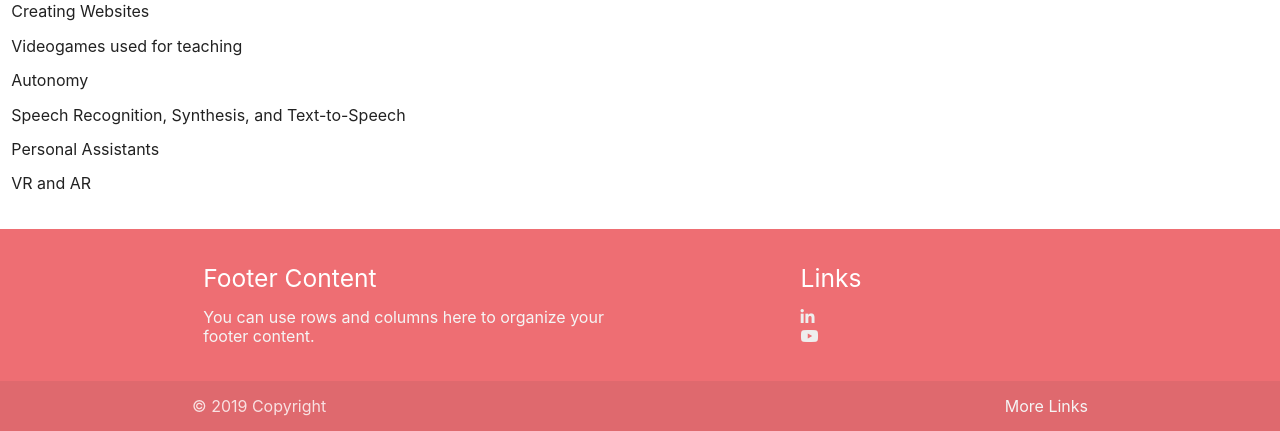
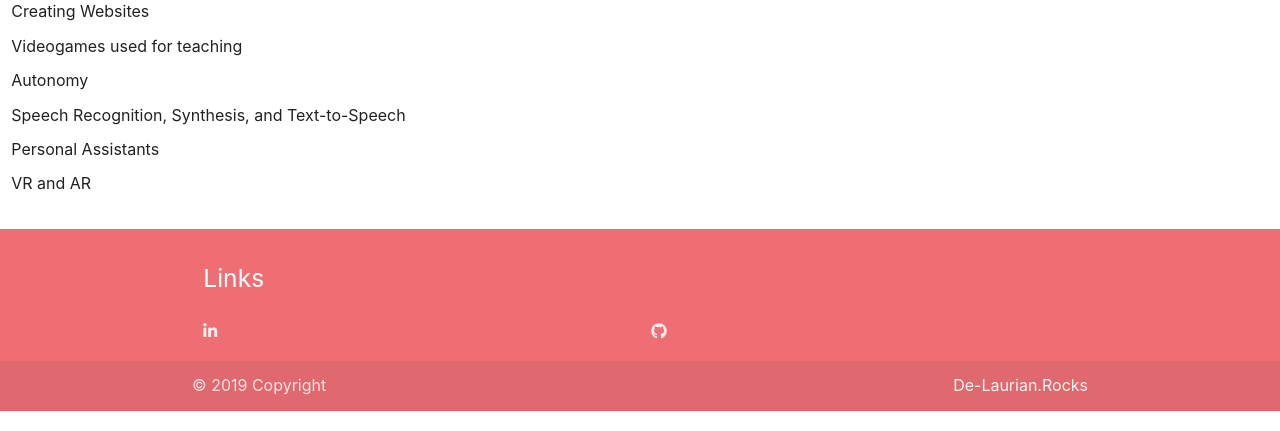
Before and after one commit to Dev-Laurin/portfolioWebsite, a Flask app: page / in a window 1280 px wide. Shown: the part 2917-3348 px from the top of the page. Run offline with Flask 2, Linux system fonts and the light colour scheme; some libraries are stand-ins or nearby versions.

Commit message:
Fixed footer.

```diff
--- a/templates/about.html
+++ b/templates/about.html
@@ -51,6 +51,7 @@
         data-width="380"></div>
       </div>
     </div>
+    <a href="https://astromech.net/forums/forum.php">R2 Builders Club</a>
   </main>
 
   <!-- Footer -->
--- a/templates/index.html
+++ b/templates/index.html
@@ -382,23 +382,23 @@
 	<footer class="page-footer">
 	  <div class="container">
 	    <div class="row">
-	      <div class="col l6 s12">
-	        <h5 class="white-text">Footer Content</h5>
-	        <p class="grey-text text-lighten-4">You can use rows and columns here to organize your footer content.</p>
+	      <div class="col s12">
+	        <h5 class="white-text">Links</h5>
 	      </div>
-	      <div class="col l4 offset-l2 s12">
-	        <h5 class="white-text">Links</h5>
-	        <ul>
-	          <li><a class="grey-text text-lighten-3" href="https://www.linkedin.com/in/laurin-fisher-19b543a5"><i class="fab fa-linkedin-in"></i></a></li>
-	          <li><a class="grey-text text-lighten-3" href="https://www.youtube.com/channel/UCZsIwuPu6CgoDPyPO92DKZg/featured"><i class="fab fa-youtube"></i></a></li>
-	        </ul>
-	      </div>
+	    </div>
+	    <div class="row">
+		    <div class="col s6">
+		    	<a class="grey-text text-lighten-3" href="https://www.linkedin.com/in/laurin-fisher-19b543a5"><i class="fab fa-linkedin-in"></i></a>
+		    </div>
+		    <div class="col s6">
+		    	<a class="grey-text text-lighten-3" href="https://github.com/Dev-Laurin"><i class="fab fa-github"></i></a>
+		    </div>
 	    </div>
 	  </div>
 	  <div class="footer-copyright">
 	    <div class="container">
 	    © 2019 Copyright
-	    <a class="grey-text text-lighten-4 right" href="#!">More Links</a>
+	    <a class="grey-text text-lighten-4 right" href="#!">De-Laurian.Rocks</a>
 	    </div>
 	  </div>
 	</footer>
```
